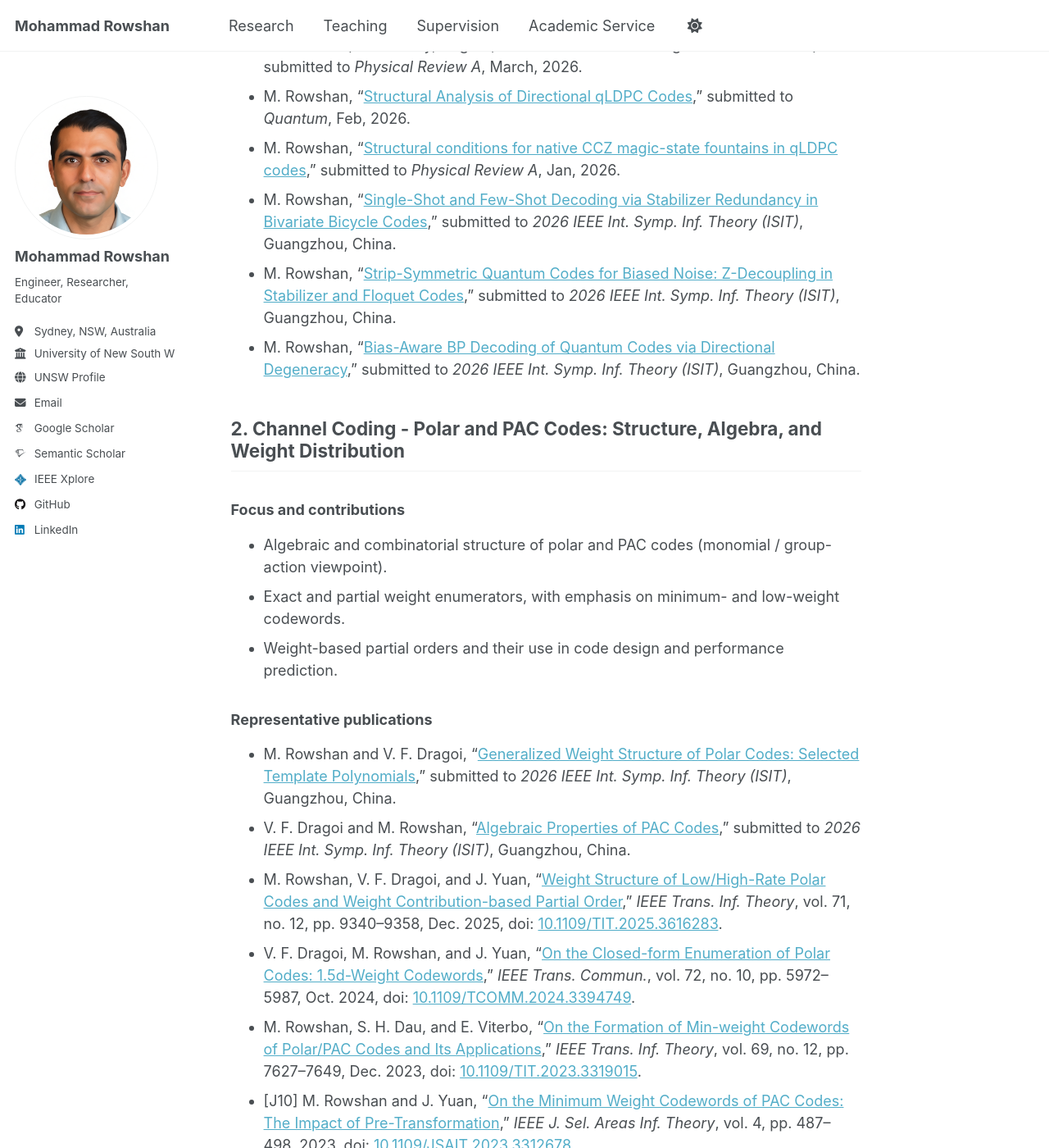
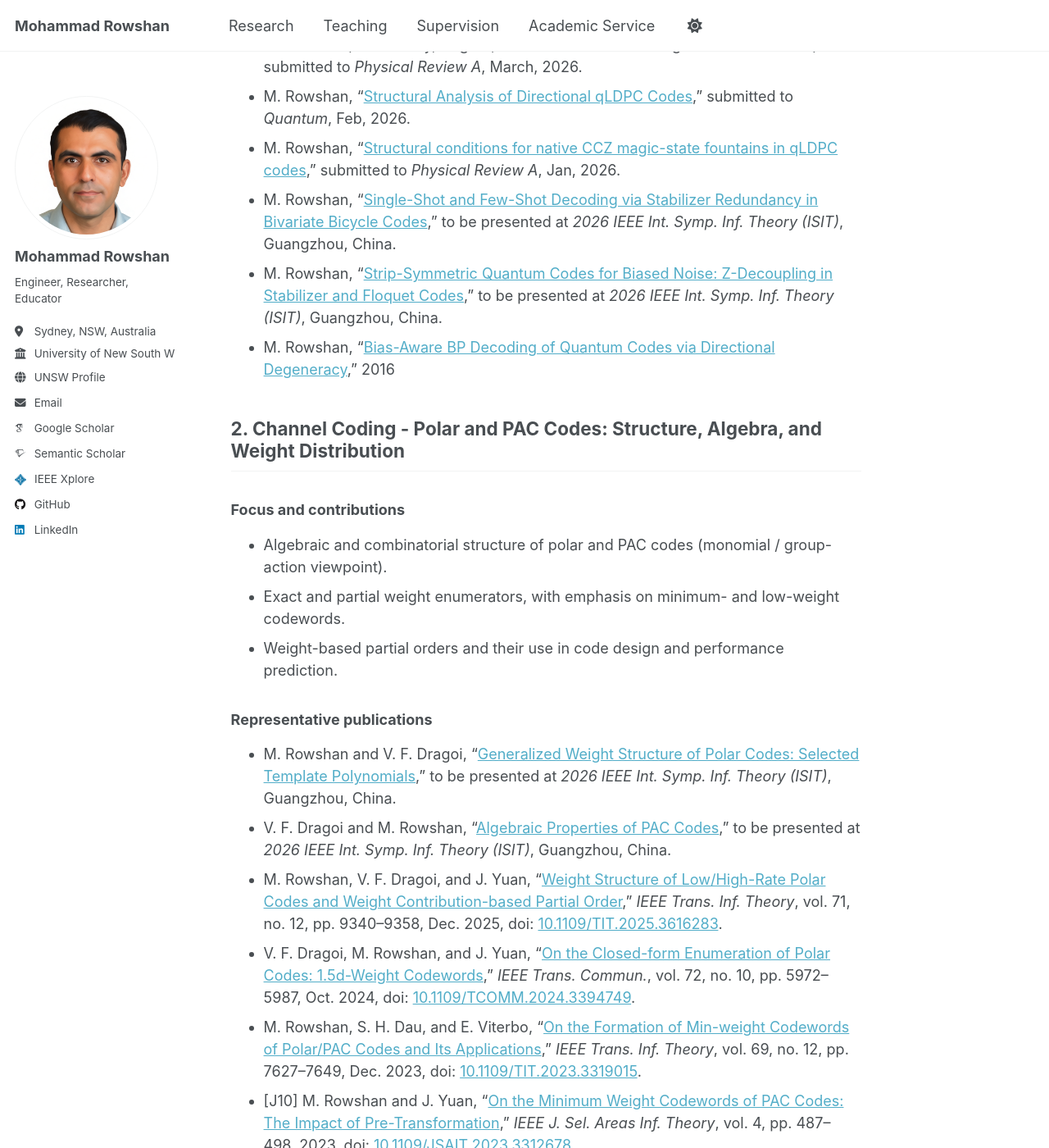
Before and after one commit to mohammad-rowshan/mohammad-rowshan.github.io, a Jekyll site: the page built from _pages/research.md, in a window 1280 px wide and 1400 px high, scrolled down 1401 px. Shown: the whole window at 82% size. Built offline with Jekyll 4.4.1, drawn with Linux system fonts in a browser that asks for light colours; some web fonts are replaced; a script that is not in the unit is left out; comment, search, counter and statistics services are not loaded; some of the changed text lies outside the part shown.

Commit message:
Update research.md

```diff
--- a/_pages/research.md
+++ b/_pages/research.md
@@ -39,9 +39,9 @@ For a complete list, please visit my [Google Scholar](https://scholar.google.com
 - M. Rowshan, “Geometry, Degree, and Distance in Low-Weight Stabilizer Codes,” submitted to *Physical Review A*, March, 2026.
 - M. Rowshan, “[Structural Analysis of Directional qLDPC Codes](https://arxiv.org/pdf/2602.19057),” submitted to *Quantum*, Feb, 2026.
 - M. Rowshan, “[Structural conditions for native CCZ magic-state fountains in qLDPC codes](https://arxiv.org/pdf/2601.22489),” submitted to *Physical Review A*, Jan, 2026.
-- M. Rowshan, “[Single-Shot and Few-Shot Decoding via Stabilizer Redundancy in Bivariate Bicycle Codes](https://arxiv.org/pdf/2601.01137),” submitted to *2026 IEEE Int. Symp. Inf. Theory (ISIT)*, Guangzhou, China.
-- M. Rowshan, “[Strip-Symmetric Quantum Codes for Biased Noise: Z-Decoupling in Stabilizer and Floquet Codes](https://arxiv.org/pdf/2601.03623),” submitted to *2026 IEEE Int. Symp. Inf. Theory (ISIT)*, Guangzhou, China.
-- M. Rowshan, “[Bias-Aware BP Decoding of Quantum Codes via Directional Degeneracy](https://arxiv.org/pdf/2601.07240),” submitted to *2026 IEEE Int. Symp. Inf. Theory (ISIT)*, Guangzhou, China.
+- M. Rowshan, “[Single-Shot and Few-Shot Decoding via Stabilizer Redundancy in Bivariate Bicycle Codes](https://arxiv.org/pdf/2601.01137),” to be presented at *2026 IEEE Int. Symp. Inf. Theory (ISIT)*, Guangzhou, China.
+- M. Rowshan, “[Strip-Symmetric Quantum Codes for Biased Noise: Z-Decoupling in Stabilizer and Floquet Codes](https://arxiv.org/pdf/2601.03623),” to be presented at *2026 IEEE Int. Symp. Inf. Theory (ISIT)*, Guangzhou, China.
+- M. Rowshan, “[Bias-Aware BP Decoding of Quantum Codes via Directional Degeneracy](https://arxiv.org/pdf/2601.07240),” 2016
 
 
 
@@ -55,8 +55,8 @@ For a complete list, please visit my [Google Scholar](https://scholar.google.com
 
 ### Representative publications
 
-- M. Rowshan and V. F. Dragoi, “[Generalized Weight Structure of Polar Codes: Selected Template Polynomials](https://arxiv.org/pdf/2601.10362),” submitted to *2026 IEEE Int. Symp. Inf. Theory (ISIT)*, Guangzhou, China.
-- V. F. Dragoi and M. Rowshan, “[Algebraic Properties of PAC Codes](https://arxiv.org/pdf/2601.10262),” submitted to *2026 IEEE Int. Symp. Inf. Theory (ISIT)*, Guangzhou, China.
+- M. Rowshan and V. F. Dragoi, “[Generalized Weight Structure of Polar Codes: Selected Template Polynomials](https://arxiv.org/pdf/2601.10362),” to be presented at *2026 IEEE Int. Symp. Inf. Theory (ISIT)*, Guangzhou, China.
+- V. F. Dragoi and M. Rowshan, “[Algebraic Properties of PAC Codes](https://arxiv.org/pdf/2601.10262),” to be presented at *2026 IEEE Int. Symp. Inf. Theory (ISIT)*, Guangzhou, China.
 - M. Rowshan, V. F. Dragoi, and J. Yuan, “[Weight Structure of Low/High-Rate Polar Codes and Weight Contribution-based Partial Order](https://doi.org/10.1109/TIT.2025.3616283),” *IEEE Trans. Inf. Theory*, vol. 71, no. 12, pp. 9340–9358, Dec. 2025, doi: [10.1109/TIT.2025.3616283](https://doi.org/10.1109/TIT.2025.3616283).
 - V. F. Dragoi, M. Rowshan, and J. Yuan, “[On the Closed-form Enumeration of Polar Codes: 1.5d-Weight Codewords](https://doi.org/10.1109/TCOMM.2024.3394749),” *IEEE Trans. Commun.*, vol. 72, no. 10, pp. 5972–5987, Oct. 2024, doi: [10.1109/TCOMM.2024.3394749](https://doi.org/10.1109/TCOMM.2024.3394749).
 - M. Rowshan, S. H. Dau, and E. Viterbo, “[On the Formation of Min-weight Codewords of Polar/PAC Codes and Its Applications](https://doi.org/10.1109/TIT.2023.3319015),” *IEEE Trans. Inf. Theory*, vol. 69, no. 12, pp. 7627–7649, Dec. 2023, doi: [10.1109/TIT.2023.3319015](https://doi.org/10.1109/TIT.2023.3319015).
@@ -78,7 +78,7 @@ For a complete list, please visit my [Google Scholar](https://scholar.google.com
 
 ### Representative publications
 
-- M. Rowshan and V. F. Dragoi, “[A Hybrid Reliability–Weight Framework for Construction of Polar Codes](https://arxiv.org/pdf/2601.10376),” submitted to *2026 IEEE Int. Symp. Inf. Theory (ISIT)*, Guangzhou, China.
+- M. Rowshan and V. F. Dragoi, “[A Hybrid Reliability–Weight Framework for Construction of Polar Codes](https://arxiv.org/pdf/2601.10376),” 2016
 - M. Rowshan and V. F. Dragoi, “[Towards Weight Distribution-Aware Polar Codes](https://doi.org/10.1109/ISIT63088.2025.11195275),” in *Proc. IEEE Int. Symp. Inf. Theory (ISIT)*, Ann Arbor, MI, USA, 2025, pp. 1–6, doi: [10.1109/ISIT63088.2025.11195275](https://doi.org/10.1109/ISIT63088.2025.11195275).
 - X. Gu, M. Rowshan, and J. Yuan, “[PAC Codes Meet CRC-Polar Codes](https://doi.org/10.1109/ITW62417.2025.11240368),” in *Proc. IEEE Inf. Theory Workshop (ITW)*, Sydney, NSW, Australia, 2025, pp. 1–6, doi: [10.1109/ITW62417.2025.11240368](https://doi.org/10.1109/ITW62417.2025.11240368).
 - X. Gu, M. Rowshan, and J. Yuan, “[Reverse Convolutional Precoding of Polar Codes: Design, Analysis, and Decoding Algorithms](https://doi.org/10.1109/OJCOMS.2025.3644338),” *IEEE Open J. Commun. Soc.*, vol. 6, pp. 7184–7199, 2025, doi: [10.1109/OJCOMS.2025.3644338](https://doi.org/10.1109/OJCOMS.2025.3644338).
```
